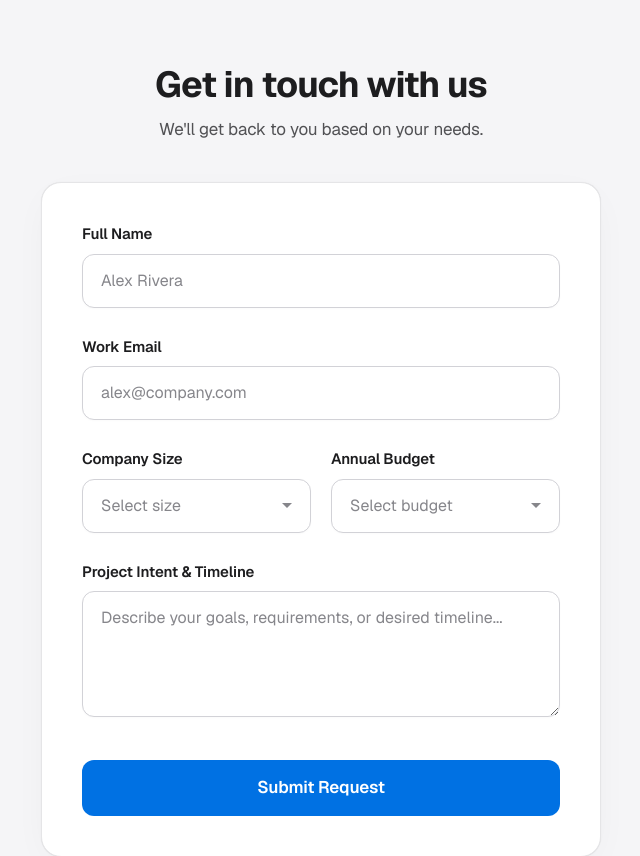
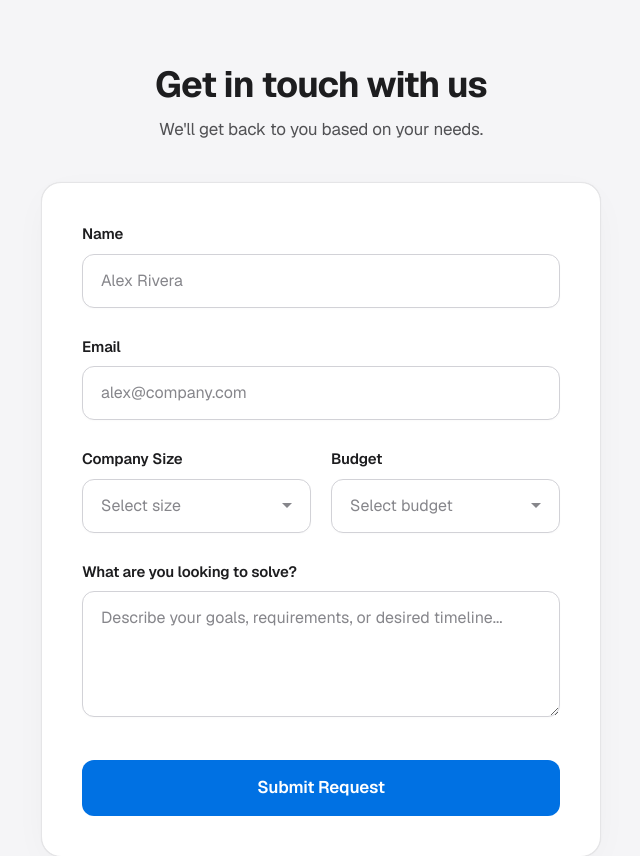
Before and after one commit to jaiyandhas/lead-router, a Next.js app: page / in a window 1280 px wide. Shown: the top 856 px of the page, without its empty margins (319-959 px from the left). Built offline with nearby package versions, Linux system fonts and the light colour scheme.

Commit message:
style: update form field labels to Name, Email, Company Size, Budget, and What are you looking to solve?

```diff
--- a/src/components/LeadForm/LeadForm.tsx
+++ b/src/components/LeadForm/LeadForm.tsx
@@ -84,10 +84,10 @@ export default function LeadForm() {
       noValidate
       style={{ display: 'flex', flexDirection: 'column', gap: '1.75rem' }}
     >
-      {/* Full Name */}
+      {/* Name */}
       <div>
         <label htmlFor="name" className="field-label">
-          Full Name
+          Name
         </label>
         <input
           id="name"
@@ -105,10 +105,10 @@ export default function LeadForm() {
         )}
       </div>
 
-      {/* Work Email */}
+      {/* Email */}
       <div>
         <label htmlFor="email" className="field-label">
-          Work Email
+          Email
         </label>
         <input
           id="email"
@@ -157,7 +157,7 @@ export default function LeadForm() {
         {/* Budget Custom Dropdown */}
         <div>
           <label htmlFor="budget" className="field-label">
-            Annual Budget
+            Budget
           </label>
           <Controller
             name="budget"
@@ -184,7 +184,7 @@ export default function LeadForm() {
       {/* Intent Textarea */}
       <div>
         <label htmlFor="intent" className="field-label">
-          Project Intent & Timeline
+          What are you looking to solve?
         </label>
         <textarea
           id="intent"
```
